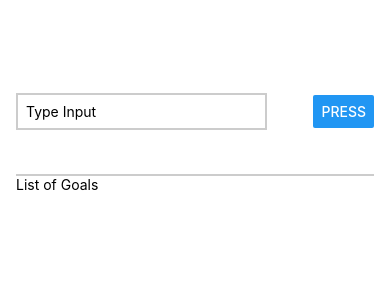
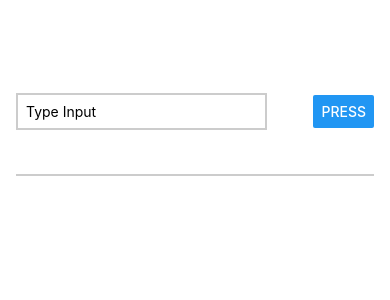
Before and after one commit to JJHyeok13/Udemy-React-Native, a React Native app: screen / in a window 390 px wide. Shown: the top 300 px of the page. Built offline with nearby package versions, Linux system fonts and the light colour scheme.

Commit message:
map을 이용한 배열 목록 출력하기

```diff
--- a/App.js
+++ b/App.js
@@ -3,13 +3,14 @@ import { StyleSheet, Text, View, Button, TextInput } from "react-native";
 
 export default function App() {
   const [goalInput, setGoalInput] = useState("");
+  const [goalList, setGoalList] = useState([]);
 
   const textInputHandler = (e) => {
     setGoalInput(e);
   };
 
   const buttonHandler = () => {
-    console.log(goalInput);
+    setGoalList((newGoal) => [...newGoal, goalInput]);
   };
 
   return (
@@ -23,7 +24,9 @@ export default function App() {
         <Button title="Press" onPress={buttonHandler} />
       </View>
       <View style={styles.listContainer}>
-        <Text>List of Goals</Text>
+        {goalList.map((data, index) => (
+          <Text key={index}>{data}</Text>
+        ))}
       </View>
     </View>
   );
```
